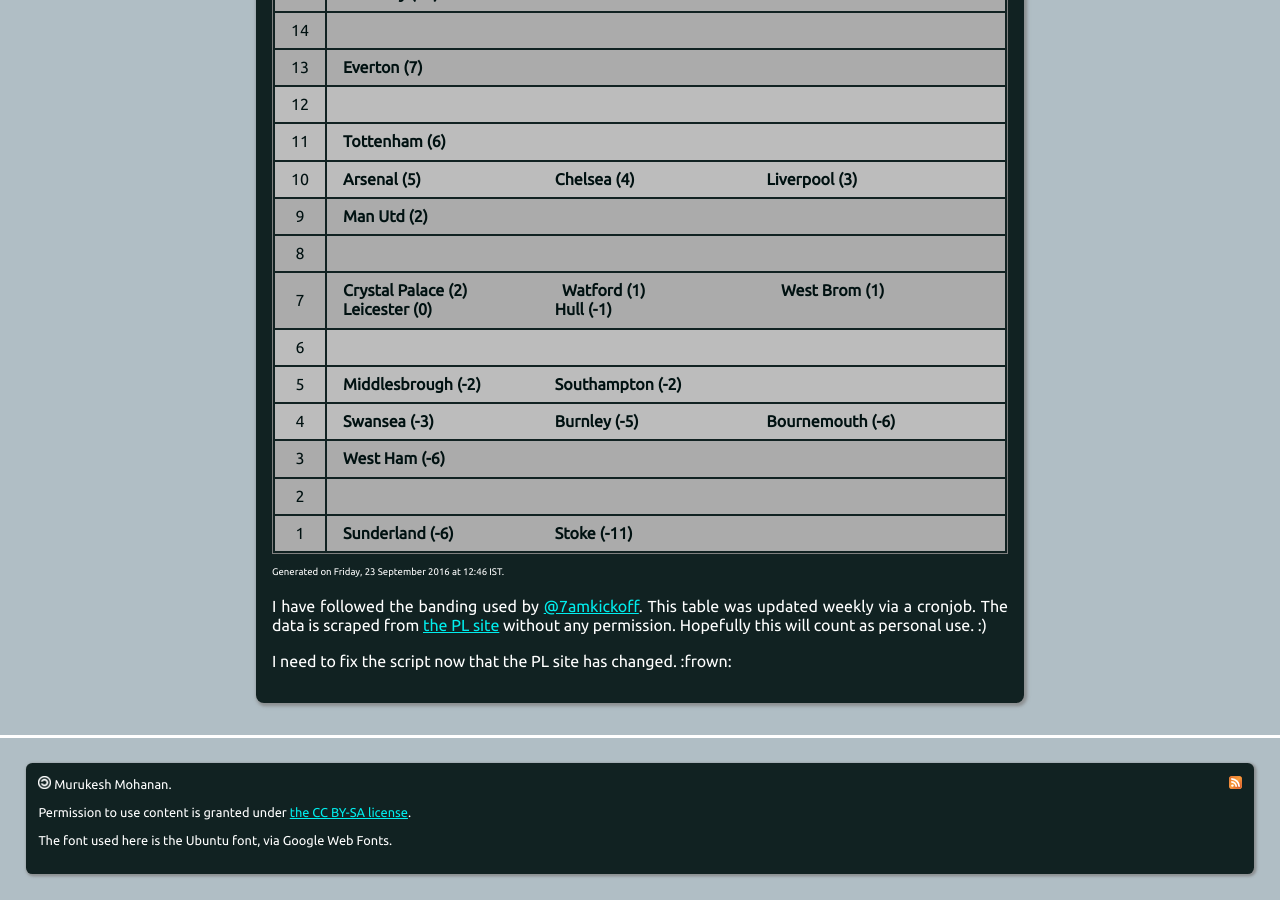
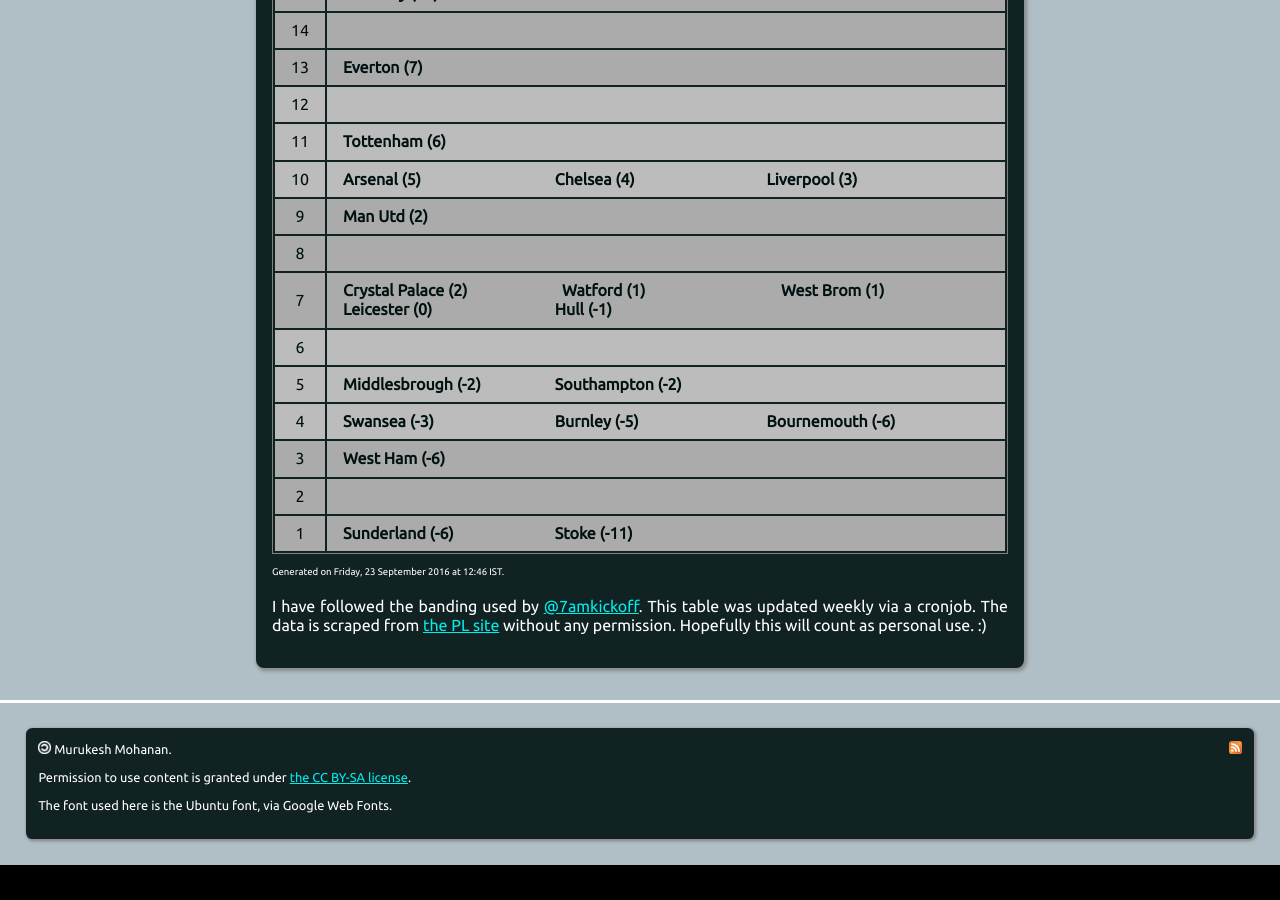
Before and after one commit to muru/muru.github.io, a Jekyll site: the page built from resources.md, in a window 1280 px wide and 900 px high, scrolled down 1618 px. Built offline with Jekyll 4.4.1, drawn with Linux system fonts in a browser that asks for light colours; after the commit the page ends 2483 px from its top, so only the background shows below that.

Commit message:
Cann table is back

```diff
--- a/resources.md
+++ b/resources.md
@@ -85,8 +85,6 @@
 updated weekly via a cronjob.  The data is scraped from [the PL site][epl]
 without any permission.  Hopefully this will count as personal use. :)
 
-I need to fix the script now that the PL site has changed. :frown:
-
 [cann-table]: https://www.sussex.ac.uk/Users/iane/cannyclubs.php
 [7amkickoff]: http://www.7amkickoff.com/2012/cann-tables-show-the-gap-between-arsenal-and-the-top-is-smaller-than-you-think/
 [epl]: http://www.premierleague.com/en-gb/matchday/league-table.html
```
